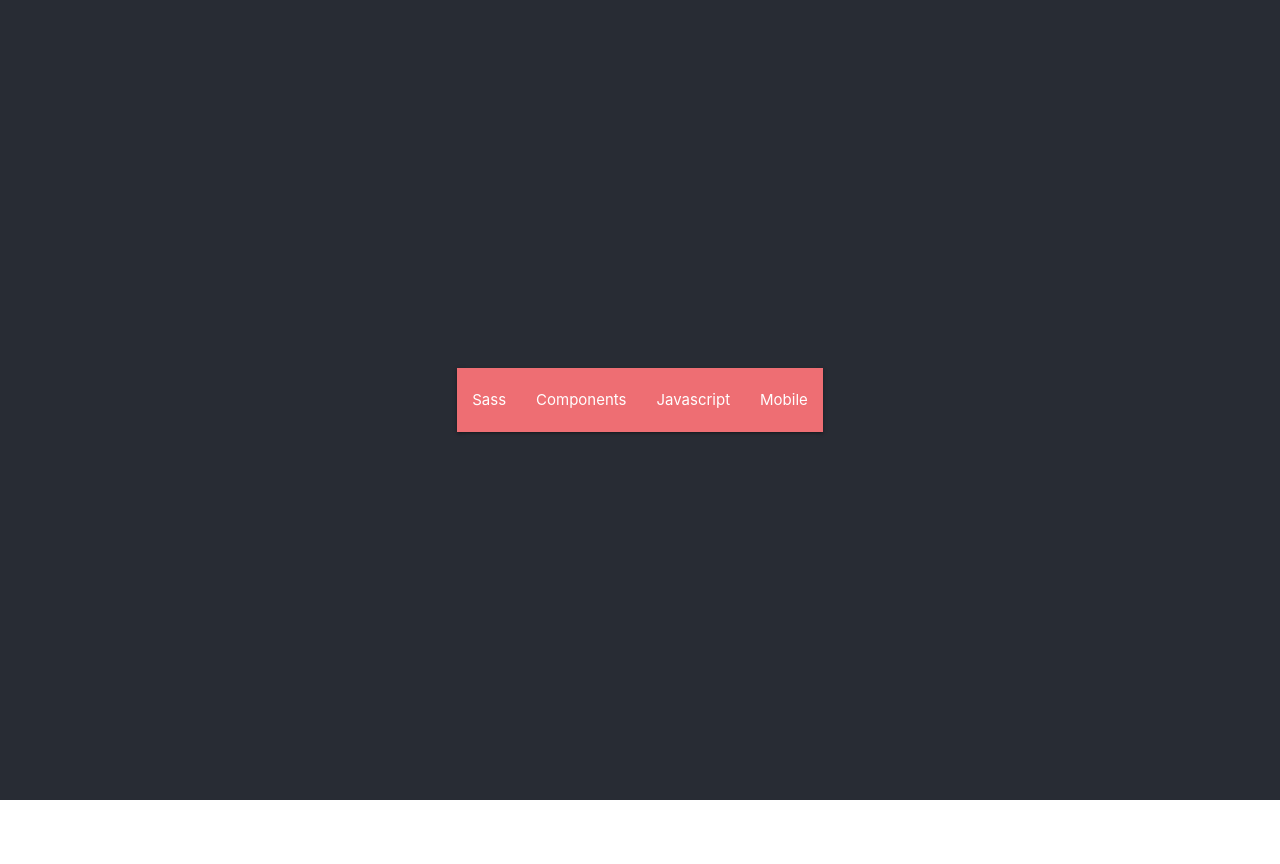
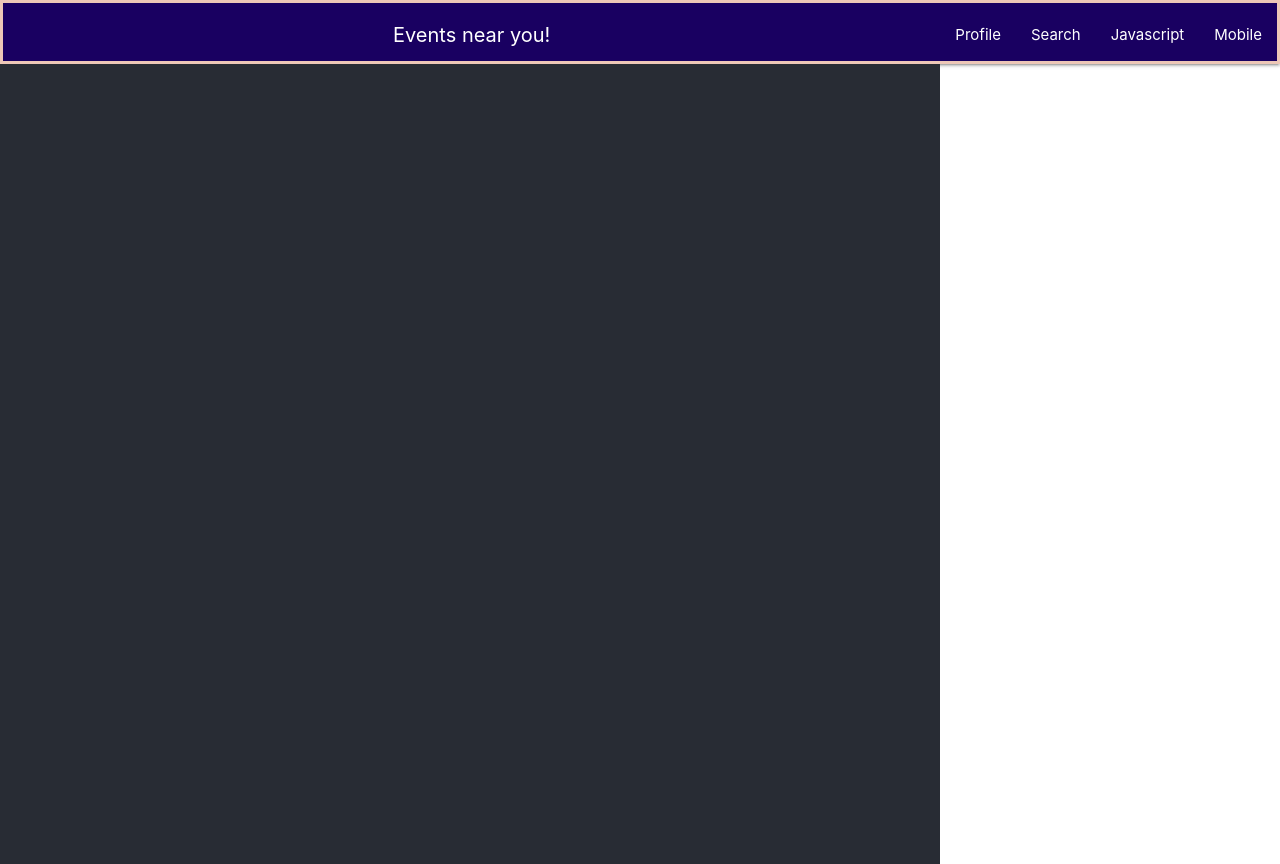
Before and after one commit to kirito714/ReactApp2021, a React (Create React App) app in the folder client/: page / in a window 1280 px wide. Before the commit the page ends 800 px from the top, so only its background shows below. Built offline with nearby package versions, Linux system fonts and the light colour scheme.

Commit message:
added css for the navbar

```diff
--- a/client/public/index.html
+++ b/client/public/index.html
@@ -24,8 +24,16 @@
       work correctly both with client-side routing and a non-root public URL.
       Learn how to configure a non-root public URL by running `npm run build`.
     -->
+    <link href="https://fonts.googleapis.com/icon?family=Material+Icons" rel="stylesheet">
     <link rel="stylesheet" href="https://cdnjs.cloudflare.com/ajax/libs/materialize/1.0.0/css/materialize.min.css">
+    <script src="https://code.jquery.com/jquery-3.2.1.min.js" type="text/javascript"></script>
     <script src="https://cdnjs.cloudflare.com/ajax/libs/materialize/1.0.0/js/materialize.min.js"></script>
+    <script>
+       $(document).ready(function(){
+          $('.sidenav').sidenav();
+       });
+    </script>
+
     <title>React App</title>
   </head>
   <body>
@@ -41,5 +49,6 @@
       To begin the development, run `npm start` or `yarn start`.
       To create a production bundle, use `npm run build` or `yarn build`.
     -->
+
   </body>
 </html>
--- a/client/src/App.js
+++ b/client/src/App.js
@@ -5,8 +5,8 @@ import Navbar from './components/Navbar';
 function App() {
   return (
     <div className="App">
+        <Navbar />
       <header className="App-header">
-        <Navbar />
         {/* <img src={logo} className="App-logo" alt="logo" />
         <p>
           Edit <code>src/App.js</code> and save to reload.
--- /dev/null
+++ b/client/src/components/Navbar.css
@@ -0,0 +1,7 @@
+.nav-logo {
+    font-size: 20px;
+}
+.nav-wrapper {
+    background-color: #190061;
+    border: 3px solid #edc7b7
+}
--- a/client/src/components/Navbar.js
+++ b/client/src/components/Navbar.js
@@ -1,4 +1,5 @@
 import React from 'react'
+import './Navbar.css'
 
 
 
@@ -8,23 +9,24 @@ export default function Navbar(){
 
   <nav>
     <div class="nav-wrapper">
-      {/* <a href="#!" class="brand-logo">Logo</a> */}
-      <a href="#" data-target="mobile-demo" class="sidenav-trigger"><i class="material-icons">menu</i></a>
+      <a href="#!" className="nav-logo">Events near you!</a>
+      <a href="#" data-target="mobile-demo" className="sidenav-trigger"><i className="material-icons">menu</i></a>
       <ul class="right hide-on-med-and-down">
-        <li><a href="sass.html">Sass</a></li>
-        <li><a href="badges.html">Components</a></li>
-        <li><a href="collapsible.html">Javascript</a></li>
-        <li><a href="mobile.html">Mobile</a></li>
+        <li><a href="">Profile</a></li>
+        <li><a href="">Search</a></li>
+        <li><a href="">Javascript</a></li>
+        <li><a href="">Mobile</a></li>
       </ul>
     </div>
   </nav>
 
   <ul class="sidenav" id="mobile-demo">
-    <li><a href="sass.html">Sass</a></li>
-    <li><a href="badges.html">Components</a></li>
+    <li><a href="sass.html">Profile</a></li>
+    <li><a href="badges.html">Search</a></li>
     <li><a href="collapsible.html">Javascript</a></li>
     <li><a href="mobile.html">Mobile</a></li>
   </ul>
         </div>
+
     )
 }
```
